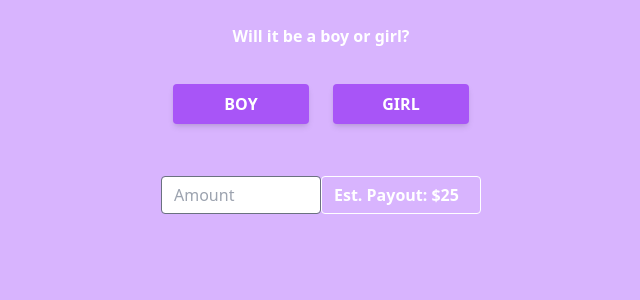
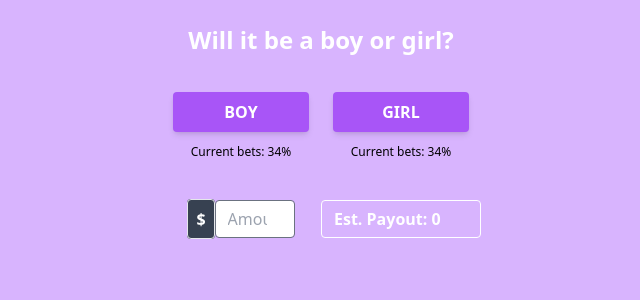
Before and after one commit to alexaylwin/baby-bets, a React (Create React App) app: page / in a window 1280 px wide. Shown: the top 300 px of the page, without its empty margins (319-959 px from the left). Built offline with nearby package versions, Linux system fonts and the light colour scheme; no server answers.

Commit message:
Finish layout fo bet tile

```diff
--- a/src/components/bet-tile.tsx
+++ b/src/components/bet-tile.tsx
@@ -27,6 +27,7 @@ export const BetTile = (props: {
   const options = [...props.bet.options];
 
   const betOptions = options.map((opt, index) => (
+    <div className="flex flex-col">
       <button
         className={`py-2
           px-4
@@ -45,17 +46,24 @@ export const BetTile = (props: {
       >
         {opt.label}
       </button>
+      <span className="text-xs display-block max-w-sm content-center text-center">Current bets: 34%</span>
+    </div>
   ));
 
   return (
     <div className="grid place-items-center px-4">
-      <div className="font-bold text-white py-6">{props.bet.description}</div>
+      <div className="font-bold text-white py-6 text-2xl">{props.bet.description}</div>
       <div className="grid grid-cols-2 w-full">{betOptions}</div>
+
       <div className="grid grid-cols-2 place-items-center w-full mt-10 ">
+        <div>
+          <label htmlFor="amount" className="inline
+          px-2 py-2 border border-solid border-gay-500 bg-gray-700 rounded font-bold text-white">$</label>
           <input
+            id="amount"
             type="number"
             className="form-control
-          w-40
+            w-20
             px-3 py-1.5
             text-base
             rounded
@@ -64,72 +72,17 @@ export const BetTile = (props: {
             transition
             ease-in-out
             bg-clip-padding
-          focus:text-gray-700 focus:bg-white focus:border-blue-600 focus:outline-none" placeholder="Amount"></input>
+            focus:text-gray-700 focus:bg-white focus:border-blue-600 focus:outline-none" placeholder="Amount"
+            onChange={(e) => {
+                            props.onChangeAmount(Number.parseInt(e.target.value));
+                            setSelectedAmount(parseInt(e.target.value));
+                          }}></input>
+          </div>
         <span className="w-40 mp-10
         border border-solid border-white rounded px-3 py-1.5 text-white font-bold">
-          Est. Payout: $25
+          Est. Payout: {calcEstimatedPayout(selectedAmount,  options[selectedOption]?.name, props.pool)}
         </span>
       </div>
-      <div>{ options[selectedOption]?.label }</div>
     </div>
   );
-
-  // return (
-  //   <Row className={props.rowClass + " py-2"}>
-  //     <Row>
-  //       <Col>{props.bet.displayName}</Col>
-  //       <Col>
-  //         <Form.Select
-  //           onChange={(e) => {
-  //             props.onChangeSelection(e.target.value);
-  //             setSelectedOption(e.target.value);
-  //           }}
-  //         >
-  //           {betOptions}
-  //         </Form.Select>
-  //       </Col>
-  //       <Col>
-  //         <InputGroup>
-  //           <InputGroup.Text>$</InputGroup.Text>
-  //           <Form.Control
-  //             type="number"
-  //             step="2"
-  //             max="100"
-  //             min="0"
-  //             placeholder="0"
-  //             onChange={(e) => {
-  //               props.onChangeAmount(Number.parseInt(e.target.value));
-  //               setSelectedAmount(parseInt(e.target.value));
-  //             }}
-  //           ></Form.Control>
-  //         </InputGroup>
-  //       </Col>
-  //     </Row>
-  //     <Row>
-  //       <Col>{props.bet.description}</Col>
-  //       <Col>
-  //         <p>
-  //           Total Pool: ${props.pool?.totalPool}{" "}
-  //         </p>
-  //         <OverlayTrigger
-  //           trigger="click"
-  //           placement="right"
-  //           overlay={BetRatio({ bet: props.bet, pool: props.pool })}
-  //         >
-  //           <Button variant={ (() => oddsVisible ? "outline-danger": "outline-secondary")()} size="sm" onClick={() => setOddsVisible(!oddsVisible)}>
-  //             {(() => oddsVisible ? "Close Info": "Odds Info")()}
-  //           </Button>
-  //         </OverlayTrigger> <br />
-  //       </Col>
-  //       <Col>
-  //         <span className="text-small">
-  //           Increments of ${props.bet.increment}
-  //         </span>
-  //         <br />
-  //         Est. payout: $
-  //         {calcEstimatedPayout(selectedAmount, selectedOption, props.pool)}
-  //       </Col>
-  //     </Row>
-  //   </Row>
-  // );
 };
```
Lines whose indentation alone changed are shown as unchanged.
